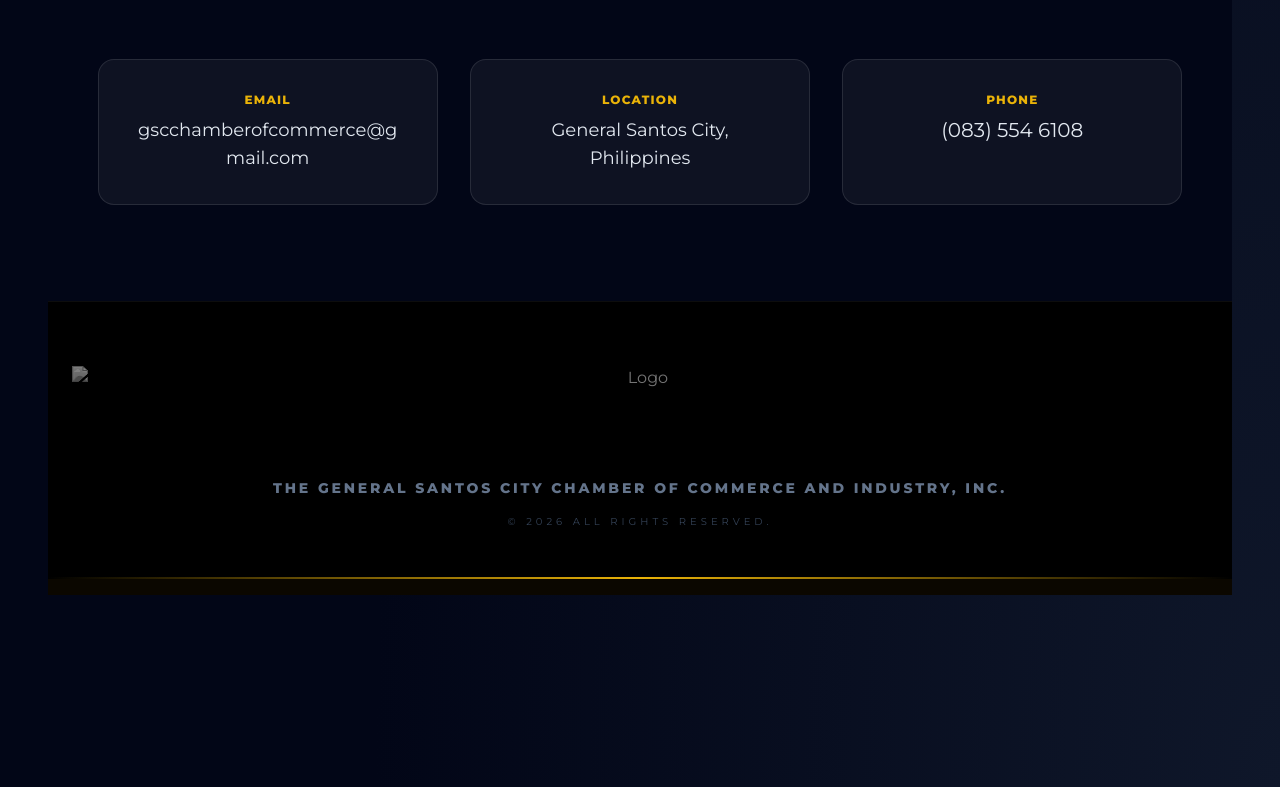
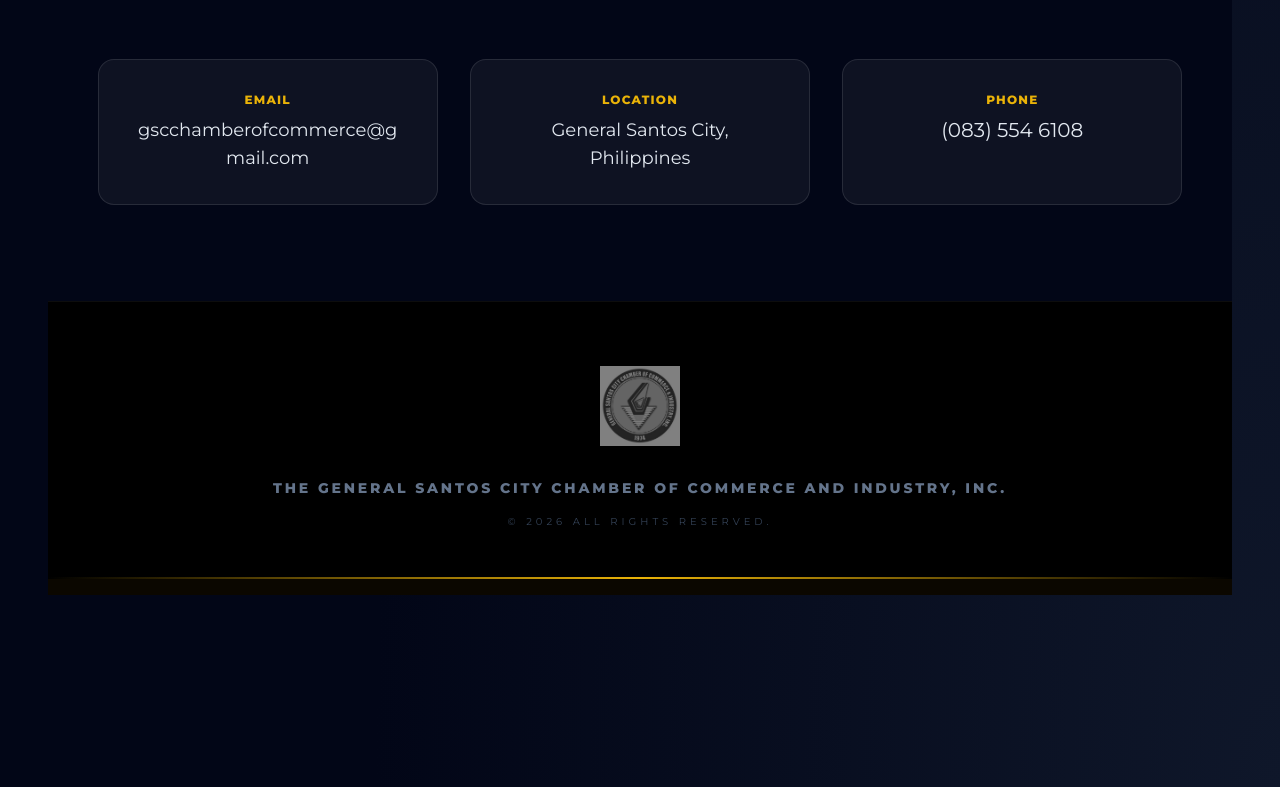
Before and after one commit to youknowwhatiscooking/gscccii, a plain HTML site: page index.html in a window 1280 px wide. Shown: the part 1995-2782 px from the top of the page. Drawn offline with nearby package versions, Linux system fonts and the light colour scheme.

```diff
--- a/index.html
+++ b/index.html
@@ -237,7 +237,7 @@
 
 <footer class="w-full bg-black border-t border-white/5 pt-16">
   <div class="max-w-7xl mx-auto px-6 text-center">
-    <img src="/website/gchamber.jpg" alt="Logo" class="mx-auto h-20 w-auto grayscale opacity-50 mb-8">
+    <img src="gchamber.jpg" alt="Logo" class="mx-auto h-20 w-auto grayscale opacity-50 mb-8">
 
     <p class="text-slate-500 text-sm tracking-[0.2em] uppercase font-bold mb-4">
       The General Santos City Chamber of Commerce and Industry, Inc.
```
